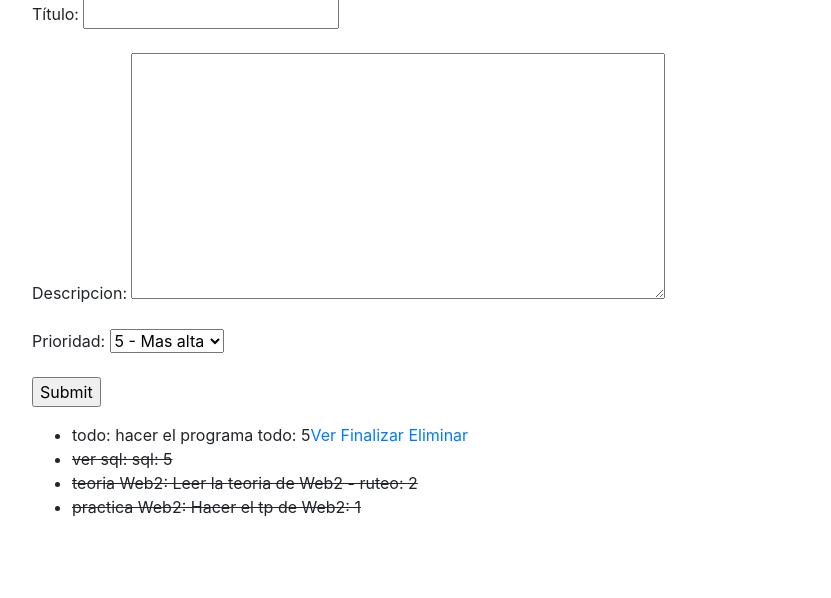
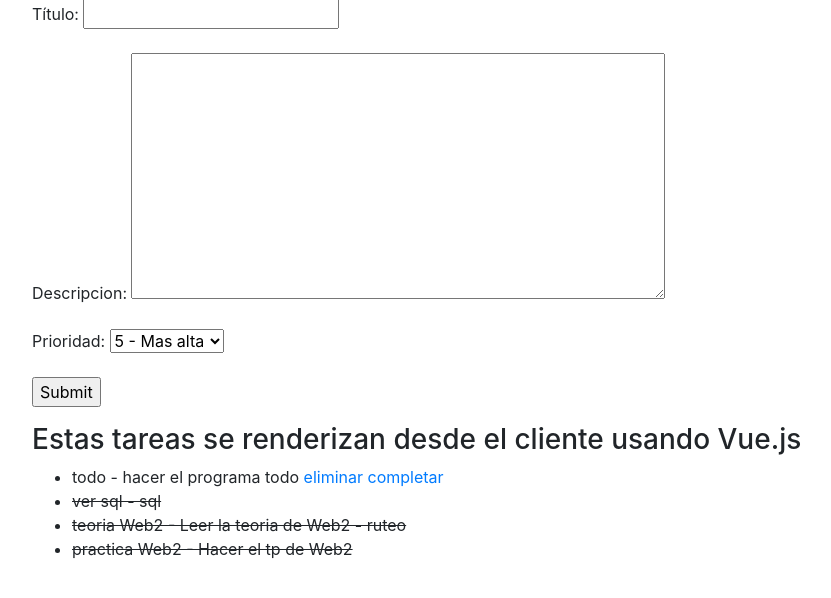
Before and after one commit to mmartine2008/todo2022, a PHP site: page /index.php in a window 1280 px wide. Shown: the part 57-655 px from the top of the page, without its empty margins (53-884 px from the left). Run offline with PHP 8.4, Linux system fonts and the light colour scheme; data comes from the database, SQL or seed files in the repository; some libraries are stand-ins or nearby versions.

Commit message:
CSR via api rest usando vue.js

```diff
--- a/js/tareas.js
+++ b/js/tareas.js
@@ -1,35 +1,24 @@
 "use strict"
 
-getTasks();
+let app = new Vue({
+    el: "#template-vue-tasks",
+    data: {
+        subtitle: "Estas tareas se renderizan desde el cliente usando Vue.js",
+        tasks: []
+    }
+});
 
 function getTasks() {
-    fetch('api/tareas')
+    fetch("api/tareas")
     .then(response => response.json())
     .then(tasks => {
-        let content = document.querySelector(".lista-tareas");
-        content.innerHTML = "";
-        for(let task of tasks) {
-            content.innerHTML += createTaskHTML(task);
-        }
+        app.tasks = tasks; // similar a $this->smarty->assign("tasks", $tasks)
     })
     .catch(error => console.log(error));
 }
 
-function createTaskHTML(task) {
-    let element = `${task.titulo}: ${task.descripcion}: ${task.prioridad}`;
+getTasks();
 
-    if (task.finalizada == 1)
-        element = `<strike>${element}</strike>`;
-
-        else {
-        element += `<a href="tarea/${task.id}">Ver</a> `;
-        element += `<a href="finalizar/${task.id}">Finalizar</a> `;
-        element += `<a href="borrar/${task.id}">Eliminar</a>`;
-    }
-
-    element = `<li>${element}</li>`;
-    return element;
-}
 
 document.querySelector("#form-tarea").addEventListener('submit', addTask);
 function addTask(e) {
--- a/templates/tabla.tpl
+++ /dev/null
@@ -1,5 +0,0 @@
-<section id="tareas">
-    <ul class="lista-tareas">
-    </ul>
-</section>
-<script src="js/tareas.js"></script>
--- a/templates/tareas.tpl
+++ b/templates/tareas.tpl
@@ -5,12 +5,13 @@
         <script src="https://code.jquery.com/jquery-3.3.1.slim.min.js" integrity="sha384-q8i/X+965DzO0rT7abK41JStQIAqVgRVzpbzo5smXKp4YfRvH+8abtTE1Pi6jizo" crossorigin="anonymous"></script>
         <script src="https://cdn.jsdelivr.net/npm/popper.js@1.14.7/dist/umd/popper.min.js" integrity="sha384-UO2eT0CpHqdSJQ6hJty5KVphtPhzWj9WO1clHTMGa3JDZwrnQq4sF86dIHNDz0W1" crossorigin="anonymous"></script>
         <script src="https://cdn.jsdelivr.net/npm/bootstrap@4.3.1/dist/js/bootstrap.min.js" integrity="sha384-JjSmVgyd0p3pXB1rRibZUAYoIIy6OrQ6VrjIEaFf/nJGzIxFDsf4x0xIM+B07jRM" crossorigin="anonymous"></script>
+        <script src="https://cdn.jsdelivr.net/npm/vue/dist/vue.js"></script>
     </head>
     <body>
         <div class="container">
             <h1>Listado de Tareas</h1>
             {include file="formulario.tpl"}
-            {include file="tabla.tpl"}
+            {include file="vue/tabla.tpl"}
         </div>
     </body>
 </html>
--- /dev/null
+++ b/templates/vue/tabla.tpl
@@ -0,0 +1,18 @@
+{literal}
+<section id="template-vue-tasks">
+    <h3> {{ subtitle }} </h3>
+
+    <ul>
+       <li v-for="task in tasks">
+           <span v-if="task.finalizada == 1"> <strike>{{ task.titulo }} - {{task.descripcion}} </strike></span>
+           <span v-else> {{ task.titulo }} - {{task.descripcion}} </span>
+
+           <span v-if="task.finalizada == 0">
+                <a :data-id="task.id" class="btn-eliminar" href="#">eliminar</a>
+                <a :data-id="task.id" class="btn-completar" href="#">completar</a>
+           </span>
+       </li>
+    </ul>
+</section>
+<script src="js/tareas.js"></script>
+{/literal}
```
